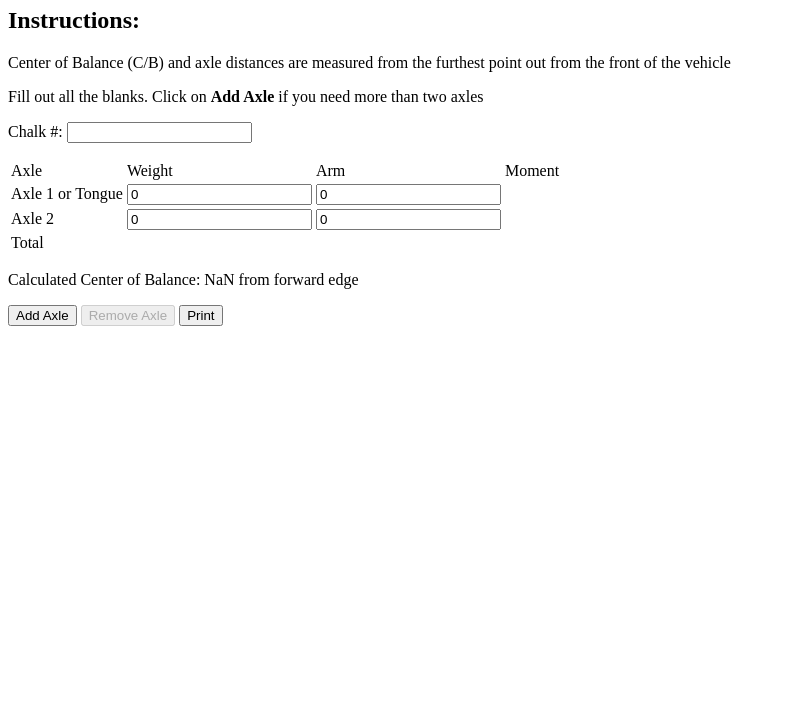
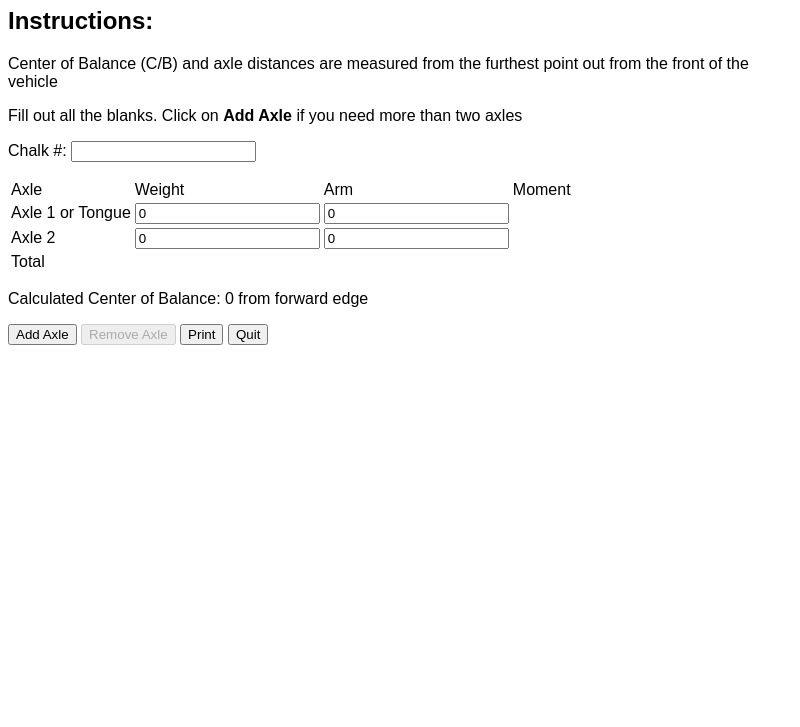
Before and after one commit to jckuhl/WAM-Sheet, an Electron app: page index.html in a window 800 px wide. Shown: the part 73-800 px from the top of the page. Drawn offline with nearby package versions, Linux system fonts and the light colour scheme.

Commit message:
Add files via upload

```diff
--- a/index.html
+++ b/index.html
@@ -3,6 +3,7 @@
 <head>
     <meta charset="UTF-8">
     <title>WAM Worksheet</title>
+    <link rel="stylesheet" href="./styles.css">
 </head>
 <body>
     <h1>Center of Balance Worksheet</h1>
@@ -44,12 +45,13 @@
                 </tbody>
             </table>
             <p>Calculated Center of Balance:
-                <span v-if="!(cb !== cb && typeof cb === 'number')">{{ cb }}</span>
+                <span v-if="!(isNaN(getCB))">{{ getCB }}</span>
                 <span v-else>0</span>
                  from forward edge</p>
             <button type="button" v-on:click="addAxle">Add Axle</button>
             <button type="button" v-on:click="removeAxle" v-bind:disabled="axles.length < 3">Remove Axle</button>
             <button type="button" v-on:click="print">Print</button>
+            <button type="button" v-on:click="quit">Quit</button>
         </form>
     </div><!-- development version, includes helpful console warnings -->
     <script src="https://cdn.jsdelivr.net/npm/vue/dist/vue.js"></script>
--- a/index.js
+++ b/index.js
@@ -1,3 +1,6 @@
+const electron = require('electron');
+const remote = electron.remote;
+
 const app = new Vue({
     el: '#app',
     data: {
@@ -17,7 +20,6 @@ const app = new Vue({
         ],
         total: {
             weight: 0,
-            arm: 0,
             moment: 0
         }
     },
@@ -25,9 +27,11 @@ const app = new Vue({
         getTotal() {
             this.total.weight = this.axles.map((axles)=> axles.weight).reduce((x,y)=> parseInt(x) + parseInt(y));
             this.total.moment = this.axles.map((axles)=> axles.moment).reduce((x,y)=> parseInt(x) + parseInt(y));
-            console.log(this.total);
+            return this.total;
+        },
+        getCB() {
             this.cb = (this.total.moment / this.total.weight).toFixed(2);
-            return this.total;
+            return this.cb;
         }
     },
     methods: {
@@ -38,7 +42,6 @@ const app = new Vue({
         addAxle: function() {
             event.preventDefault();
             this.axles.push({ weight: 0, arm: 0, moment: 0 })
-            console.log('adding axle');
         },
         removeAxle: function() {
             if(this.axles.length < 3) {
@@ -49,6 +52,10 @@ const app = new Vue({
         },
         print: function() {
             console.log('calling printer');
+        },
+        quit: function() {
+            const window = remote.getCurrentWindow();
+            window.close();
         }
     }
 });
--- a/package.json
+++ b/package.json
@@ -1,5 +1,5 @@
 {
-  "name": "wamsheet",
+  "name": "wamworksheet",
   "version": "1.0.0",
   "description": "",
   "main": "main.js",
--- /dev/null
+++ b/styles.css
@@ -0,0 +1,3 @@
+body {
+    font-family: Arial, Helvetica, sans-serif;
+}
```
Also changed, not shown: main.js (+3 -7 lines).
